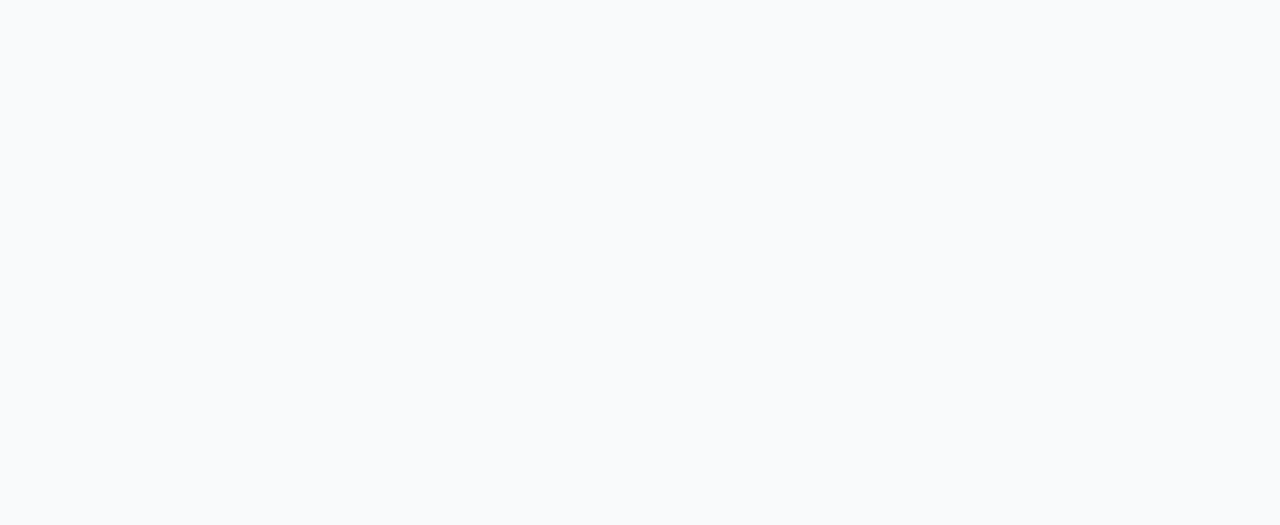
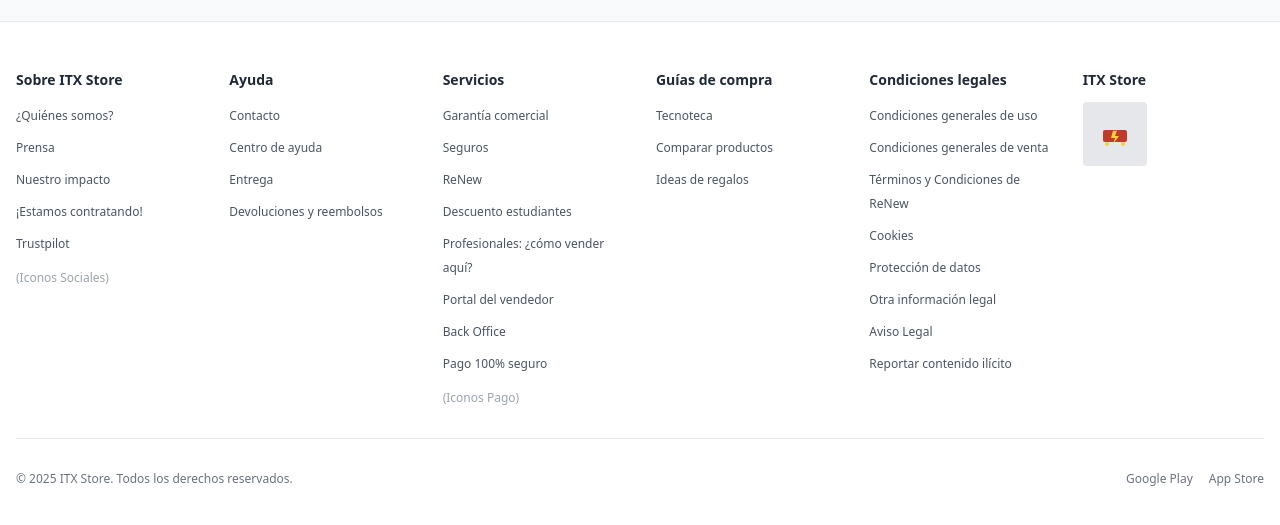
Before and after one commit to juanmatoro/itx-frontend, a React (Vite) app: page / in a window 1280 px wide. Shown: the part 243-768 px from the top of the page. Built offline with nearby package versions, Linux system fonts and the light colour scheme; no server answers.

Commit message:
feat(layout): Añadir componente Footer a la aplicación

```diff
--- /dev/null
+++ b/src/components/Footer.jsx
@@ -0,0 +1,188 @@
+import React from 'react';
+
+// Datos de ejemplo para los enlaces (puedes reemplazarlos o dejarlos como placeholders)
+const footerLinks = {
+  about: [
+    { name: '¿Quiénes somos?', href: '#' },
+    { name: 'Prensa', href: '#' },
+    { name: 'Nuestro impacto', href: '#' },
+    { name: '¡Estamos contratando!', href: '#' },
+    { name: 'Trustpilot', href: '#' },
+    // Añadir iconos sociales aquí si se desea
+  ],
+  help: [
+    { name: 'Contacto', href: '#' },
+    { name: 'Centro de ayuda', href: '#' },
+    { name: 'Entrega', href: '#' },
+    { name: 'Devoluciones y reembolsos', href: '#' },
+  ],
+  services: [
+    { name: 'Garantía comercial', href: '#' },
+    { name: 'Seguros', href: '#' },
+    { name: 'ReNew', href: '#' },
+    { name: 'Descuento estudiantes', href: '#' },
+    { name: 'Profesionales: ¿cómo vender aquí?', href: '#' },
+    { name: 'Portal del vendedor', href: '#' },
+    { name: 'Back Office', href: '#' },
+    { name: 'Pago 100% seguro', href: '#' },
+    // Añadir iconos de pago aquí si se desea
+  ],
+  guides: [
+    { name: 'Tecnoteca', href: '#' },
+    { name: 'Comparar productos', href: '#' },
+    { name: 'Ideas de regalos', href: '#' },
+  ],
+  legal: [
+    { name: 'Condiciones generales de uso', href: '#' },
+    { name: 'Condiciones generales de venta', href: '#' },
+    { name: 'Términos y Condiciones de ReNew', href: '#' },
+    { name: 'Cookies', href: '#' },
+    { name: 'Protección de datos', href: '#' },
+    { name: 'Otra información legal', href: '#' },
+    { name: 'Aviso Legal', href: '#' },
+    { name: 'Reportar contenido ilícito', href: '#' },
+  ],
+};
+
+export default function Footer() {
+  // Obten el año actual dinámicamente
+  const currentYear = new Date().getFullYear();
+
+  return (
+    <footer className="bg-white border-t border-gray-200 mt-12">
+      {' '}
+      {/* Fondo blanco y borde superior */}
+      <div className="container mx-auto px-4 py-8 sm:py-12">
+        {/* Grid principal para las columnas de enlaces */}
+        <div className="grid grid-cols-2 sm:grid-cols-3 md:grid-cols-4 lg:grid-cols-6 gap-8 mb-8">
+          {/* Columna Sobre Nosotros */}
+          <div>
+            <h5 className="font-semibold text-sm text-gray-800 mb-3">Sobre ITX Store</h5>
+            <ul className="space-y-2">
+              {footerLinks.about.map((item) => (
+                <li key={item.name}>
+                  <a
+                    href={item.href}
+                    className="text-xs text-gray-600 hover:underline focus:outline-none focus:ring-1 focus:ring-indigo-500 rounded"
+                  >
+                    {item.name}
+                  </a>
+                </li>
+              ))}
+              {/* Placeholder para iconos sociales */}
+              <li className="flex space-x-3 pt-2">
+                <span className="text-xs text-gray-400">(Iconos Sociales)</span>
+                {/* Ejemplo: <a href="#"><IconoTwitter /></a> */}
+              </li>
+            </ul>
+          </div>
+
+          {/* Columna Ayuda */}
+          <div>
+            <h5 className="font-semibold text-sm text-gray-800 mb-3">Ayuda</h5>
+            <ul className="space-y-2">
+              {footerLinks.help.map((item) => (
+                <li key={item.name}>
+                  <a
+                    href={item.href}
+                    className="text-xs text-gray-600 hover:underline focus:outline-none focus:ring-1 focus:ring-indigo-500 rounded"
+                  >
+                    {item.name}
+                  </a>
+                </li>
+              ))}
+            </ul>
+          </div>
+
+          {/* Columna Servicios */}
+          <div>
+            <h5 className="font-semibold text-sm text-gray-800 mb-3">Servicios</h5>
+            <ul className="space-y-2">
+              {footerLinks.services.map((item) => (
+                <li key={item.name}>
+                  <a
+                    href={item.href}
+                    className="text-xs text-gray-600 hover:underline focus:outline-none focus:ring-1 focus:ring-indigo-500 rounded"
+                  >
+                    {item.name}
+                  </a>
+                </li>
+              ))}
+              {/* Placeholder para iconos de pago */}
+              <li className="flex space-x-1 pt-2">
+                <span className="text-xs text-gray-400">(Iconos Pago)</span>
+              </li>
+            </ul>
+          </div>
+
+          {/* Columna Guías de compra */}
+          <div>
+            <h5 className="font-semibold text-sm text-gray-800 mb-3">Guías de compra</h5>
+            <ul className="space-y-2">
+              {footerLinks.guides.map((item) => (
+                <li key={item.name}>
+                  <a
+                    href={item.href}
+                    className="text-xs text-gray-600 hover:underline focus:outline-none focus:ring-1 focus:ring-indigo-500 rounded"
+                  >
+                    {item.name}
+                  </a>
+                </li>
+              ))}
+            </ul>
+          </div>
+
+          {/* Columna Condiciones legales */}
+          <div>
+            <h5 className="font-semibold text-sm text-gray-800 mb-3">Condiciones legales</h5>
+            <ul className="space-y-2">
+              {footerLinks.legal.map((item) => (
+                <li key={item.name}>
+                  <a
+                    href={item.href}
+                    className="text-xs text-gray-600 hover:underline focus:outline-none focus:ring-1 focus:ring-indigo-500 rounded"
+                  >
+                    {item.name}
+                  </a>
+                </li>
+              ))}
+            </ul>
+          </div>
+
+          {/* Columna Certificado (Placeholder) */}
+          <div>
+            <h5 className="font-semibold text-sm text-gray-800 mb-3">ITX Store</h5>
+            <div className="h-16 w-16 bg-gray-200 flex items-center justify-center text-gray-500 text-xs rounded">
+              <img src="/logo2.svg" alt="Certificado ITX Store" className="h-10 w-10" />
+            </div>
+          </div>
+        </div>
+
+        {/* Línea divisoria */}
+        <hr className="my-6 border-gray-200 sm:mx-auto lg:my-8" />
+
+        {/* Sección inferior: Copyright y Tiendas */}
+        <div className="flex flex-col sm:flex-row sm:items-center sm:justify-between text-center sm:text-left">
+          <span className="text-xs text-gray-500">
+            &copy; {currentYear} ITX Store. Todos los derechos reservados.
+          </span>
+          <div className="flex justify-center space-x-4 mt-4 sm:mt-0">
+            {/* Placeholders para los logos de las tiendas */}
+            <a
+              href="#"
+              className="text-xs text-gray-500 hover:underline focus:outline-none focus:ring-1 focus:ring-indigo-500 rounded"
+            >
+              Google Play
+            </a>
+            <a
+              href="#"
+              className="text-xs text-gray-500 hover:underline focus:outline-none focus:ring-1 focus:ring-indigo-500 rounded"
+            >
+              App Store
+            </a>
+          </div>
+        </div>
+      </div>
+    </footer>
+  );
+}
--- a/src/layout/MainLayout.jsx
+++ b/src/layout/MainLayout.jsx
@@ -1,5 +1,6 @@
 import Header from '../components/Header';
 import { Outlet } from 'react-router-dom';
+import Footer from '../components/Footer';
 
 export default function MainLayout() {
   return (
@@ -8,6 +9,7 @@
       <main className="p-4 container mx-auto">
         <Outlet /> {/* aquí se inyectan las páginas */}
       </main>
+      <Footer />
     </>
   );
 }
```
